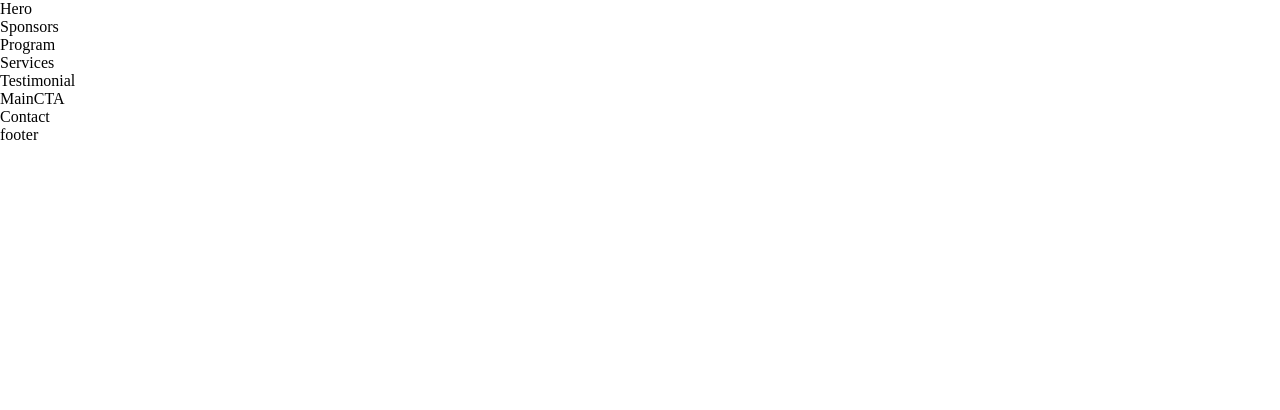
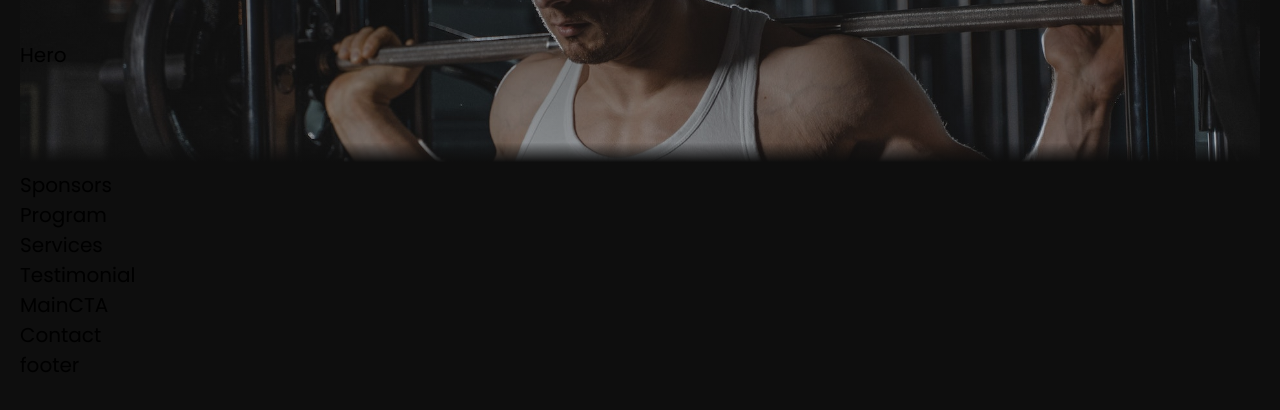
Before and after one commit to davidnx01/fitness-app, a React (Vite) app: page / in a window 1280 px wide. Shown: the top 410 px of the page. Built offline with nearby package versions, Linux system fonts and the light colour scheme.

Commit message:
General CSS Preparation

```diff
--- /dev/null
+++ b/src/App.css
@@ -0,0 +1,9 @@
+.header {
+    width: 100%;
+    padding-top: 2rem;
+    padding-bottom: 5rem;
+    background: linear-gradient(180deg, rgba(14, 14, 14, 0.4) 0%, rgba(14, 14, 14, 0.2) 83.85%, #0E0E0E 95.41%), url(assets/banner.jpg);
+    background-repeat: no-repeat;
+    background-position: center;
+    background-size: cover;
+}
--- a/src/App.jsx
+++ b/src/App.jsx
@@ -1,10 +1,12 @@
 import { Hero, Sponsors, Program, Services, Testimonial, MainCTA, Contact, Footer } from "../common/Containers/index";
+import "./App.css";
 
 function App() {
 
   return (
     <>
-      <div>
+    <div id="wrapper">
+      <div className="header">
         <Hero />
       </div>
         <Sponsors />
@@ -14,6 +16,7 @@ function App() {
         <MainCTA />
         <Contact />
         <Footer />
+      </div>
     </>
   )
 }
--- a/src/index.css
+++ b/src/index.css
@@ -1,5 +1,83 @@
-*{
+@import url('https://fonts.googleapis.com/css2?family=Poppins:wght@300;400&display=swap');
+
+* {
   margin: 0;
   padding: 0;
   box-sizing: border-box;
+  font-family: 'Poppins', sans-serif;
 }
+
+html {
+  font-size: 20px;
+}
+
+:root {
+  --primary-color: #97F80B;
+  --darker-primary-color: #315200;
+  --tab-gradient: linear-gradient(90deg, #0E0E0E 0%, #1B1B1B 51.52%, #0E0E0E 100%);
+  --testimonial-content-gradient: linear-gradient(180deg, rgba(14, 14, 14, 0.6) 0%, rgba(27, 27, 27, 0.6) 48.12%, rgba(14, 14, 14, 0.6) 100%);
+}
+
+body {
+  background-color: #0E0E0E;
+  padding-inline: 1rem;
+}
+
+section {
+  margin-top: 7.5rem;
+  width: 100%;
+}
+
+#wrapper {
+  width: 100%;
+  max-width: 1920px;
+  margin-inline: auto;
+}
+
+.container {
+  max-width: 1440px;
+  width: 100%;
+  margin-inline: auto;
+}
+
+h1 {
+  color: white;
+  font-size: 4rem;
+}
+
+h2 {
+  color: white;
+  font-size: 2.75rem;
+}
+
+h3 {
+  color: white;
+  font-size: 1.5rem;
+}
+
+h4 {
+  color: white;
+  font-size: 1.2rem;
+}
+
+span {
+  color: white;
+  font-size: 1.6rem;
+}
+
+p {
+  font-size: 1rem;
+  line-height: 1.7em;
+  color: #D8D8D8;
+}
+
+p .inline {
+  width: 100%;
+}
+
+p .below {
+  margin-top: 1.25rem;
+  margin-bottom: 2.5rem;
+  max-width: 575px;
+  width: 100%;
+}
```
Also changed, not shown: src/assets/banner.jpg (renamed from src/assets/pexels-tima-miroshnichenko-5327526.jpg).
